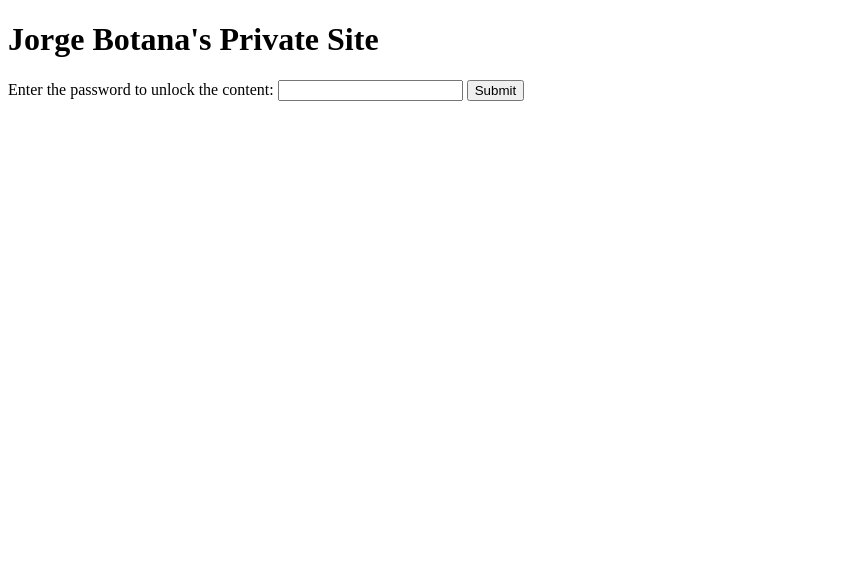
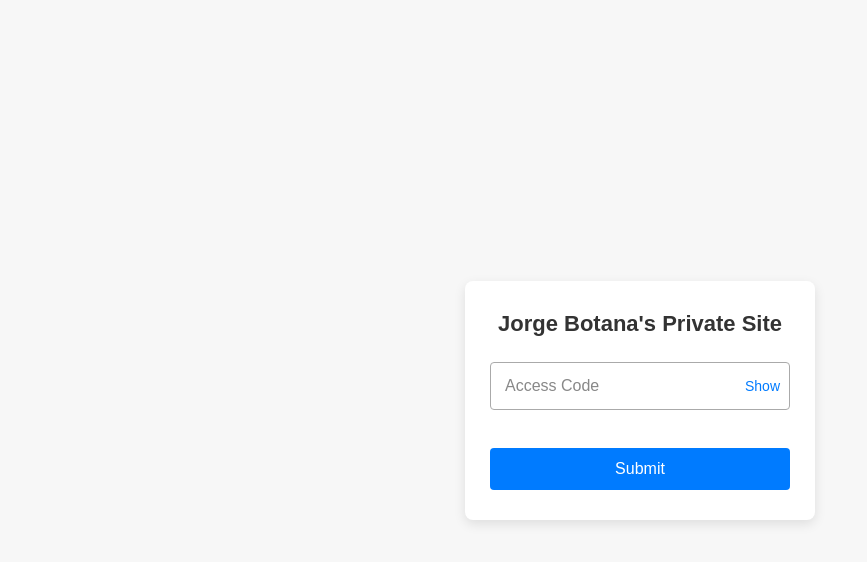
Before and after one commit to jorge-botana/jorge-botana.github.io, a plain HTML site: page index.html in a window 1280 px wide. Shown: the whole page, without its empty margins (0-867 px from the left). Drawn offline with Linux system fonts and the light colour scheme.

Commit message:
Huge changes in index.html

```diff
--- a/index.html
+++ b/index.html
@@ -1,20 +1,76 @@
 <!DOCTYPE html>
     <head>
         <title>Jorge Botana's Private Site</title>
+        <link rel="stylesheet" href="style.css"/>
+        <meta name="viewport" content="width=device-width, initial-scale=1.0" />
     </head>
 
     <body>
-        <h1>Jorge Botana's Private Site</h1>
-
-        <label for="userInput">Enter the password to unlock the content:</label>
-        <input type="text" id="userInput" name="userInput">
-        <button onclick="loadRemoteSite()">Submit</button>
+        <div class="card">
+            <h1>Jorge Botana's Private Site</h1>
+            <form onsubmit="foo(event)">
+                <div class="inputBox">
+                    <input type="password" id="userInput" name="userInput" placeholder=" " required>
+                    <label for="userInput">Access Code</label>
+                    <button type="button" id="toggleBtn" class="toggle-btn">Show</button>
+                </div>
+                <div id="errorMsg" class="error-message">Wrong Access Code</div>
+                <button type="submit" class="submit-btn">Submit</button>
+            </form>
+        </div>
 
         <script>
             console.log("Loading!");
         </script>
         <script src="script.js"></script>
 
+        <script>
+            const input = document.getElementById("userInput");
+            const toggleBtn = document.getElementById("toggleBtn");
+            const errorMsg = document.getElementById("errorMsg");
+
+            toggleBtn.addEventListener('mousedown', () => {
+                input.type = 'text';
+                toggleBtn.textContent = 'Hide';
+            });
+
+            toggleBtn.addEventListener('mouseup', () => {
+                input.type = 'password';
+                toggleBtn.textContent = 'Show';
+            });
+
+            toggleBtn.addEventListener('mouseleave', () => {
+                // En caso de que el mouse salga del botón mientras está presionado
+                input.type = 'password';
+                toggleBtn.textContent = 'Show';
+            });
+
+            // Para dispositivos táctiles
+            toggleBtn.addEventListener('touchstart', (e) => {
+                e.preventDefault(); // evita que se active el click también
+                input.type = 'text';
+                toggleBtn.textContent = 'Hide';
+            });
+
+            toggleBtn.addEventListener('touchend', () => {
+                input.type = 'password';
+                toggleBtn.textContent = 'Show';
+            });
+
+            function foo(event) {
+                event.preventDefault();
+                if (input.value !== "1234") {
+                    input.classList.add("error");
+                    errorMsg.classList.add("active");
+                } else {
+                    input.classList.remove("error");
+                    errorMsg.classList.remove("active");
+                    //alert("Login correcto");
+                    // Aquí puedes redirigir al usuario o continuar el flujo
+                }
+                loadRemoteSite()
+            }
+        </script>
 
         <script>
             // Function to get a URL parameter by name
--- /dev/null
+++ b/style.css
@@ -0,0 +1,121 @@
+* {
+    box-sizing: border-box;
+}
+
+body {
+    font-family: sans-serif;
+    background-color: #f7f7f7;
+    display: flex;
+    justify-content: center;
+    align-items: center;
+    height: 100vh;
+    margin: 0;
+}
+
+.card {
+    background-color: #fff;
+    border-radius: 8px;
+    box-shadow: 0 4px 12px rgba(0, 0, 0, 0.1);
+    padding: 30px 25px;
+    width: 100%;
+    max-width: 350px;
+}
+
+.card h1 {
+    margin: 0 0 25px;
+    font-size: 22px;
+    color: #333;
+    text-align: center;
+}
+
+.inputBox {
+    position: relative;
+    width: 100%;
+    margin-bottom: 20px;
+}
+
+.inputBox input {
+    width: 100%;
+    padding: 14px 40px 14px 10px; /* espacio extra para el botón */
+    font-size: 16px;
+    border: 1px solid #aaa;
+    border-radius: 4px;
+    outline: none;
+    background: transparent;
+    transition: border-color 0.3s;
+}
+
+.inputBox input.error {
+    border-color: red;
+}
+
+.inputBox label {
+    position: absolute;
+    top: 50%;
+    left: 10px;
+    transform: translateY(-50%);
+    background-color: #fff;
+    padding: 0 5px;
+    color: #888;
+    transition: 0.2s ease all;
+    pointer-events: none;
+}
+
+.inputBox input:focus + label,
+.inputBox input:not(:placeholder-shown) + label {
+    top: -0px;
+    font-size: 12px;
+    color: #333;
+}
+
+.inputBox input.error:focus + label,
+.inputBox input.error:not(:placeholder-shown) + label {
+    color: red;
+}
+
+.toggle-btn {
+    position: absolute;
+    top: 50%;
+    right: 10px;
+    transform: translateY(-50%);
+    background: none;
+    border: none;
+    color: #007BFF;
+    font-size: 14px;
+    cursor: pointer;
+    padding: 0;
+    user-select: none; /* evita selección accidental */
+}
+
+.toggle-btn:focus {
+    outline: none;
+}
+
+.submit-btn {
+    width: 100%;
+    padding: 12px;
+    background-color: #007BFF;
+    color: white;
+    border: none;
+    border-radius: 4px;
+    font-size: 16px;
+    cursor: pointer;
+    transition: background-color 0.3s ease;
+}
+
+.submit-btn:hover {
+    background-color: #0056b3;
+}
+
+.error-message {
+    color: red;
+    font-size: 14px;
+    height: 18px;
+    visibility: hidden;
+    margin-top: -15px;
+    margin-bottom: 15px;
+}
+
+.error-message.active {
+    visibility: visible;
+}
```
